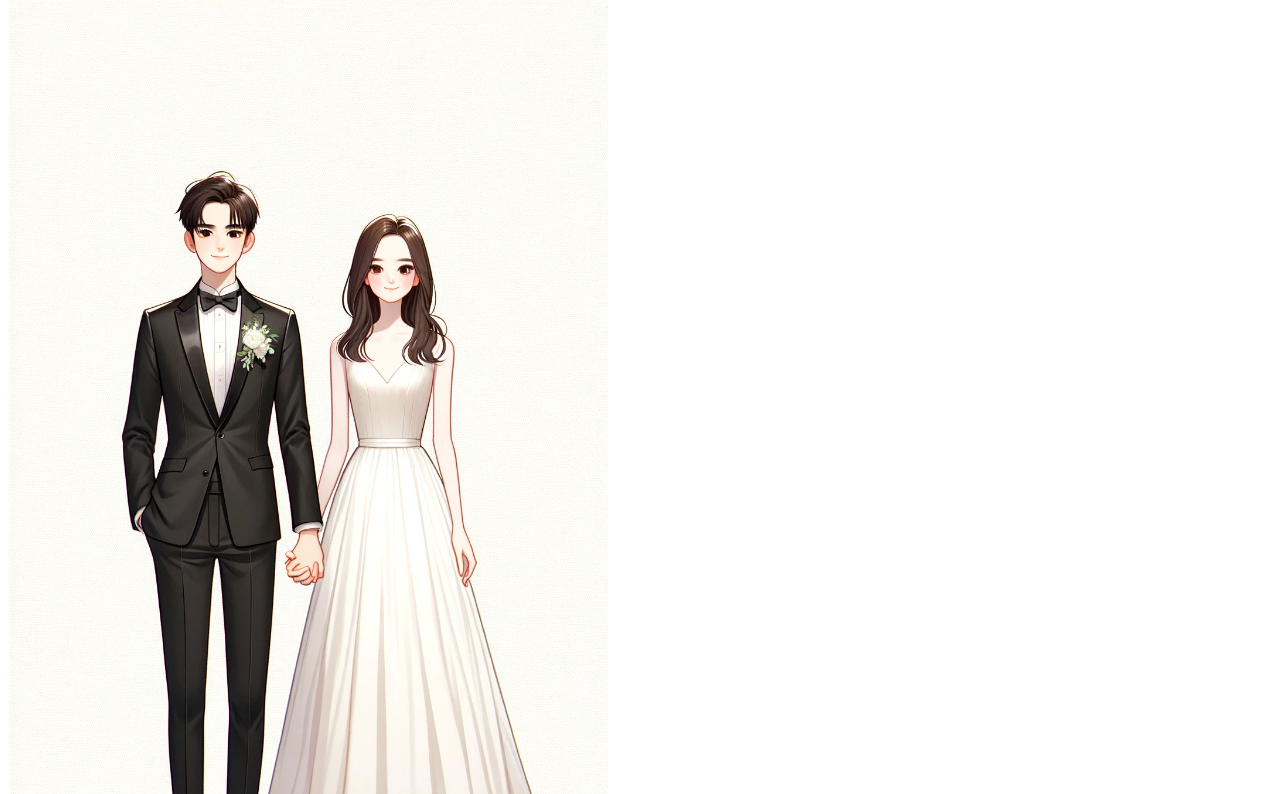
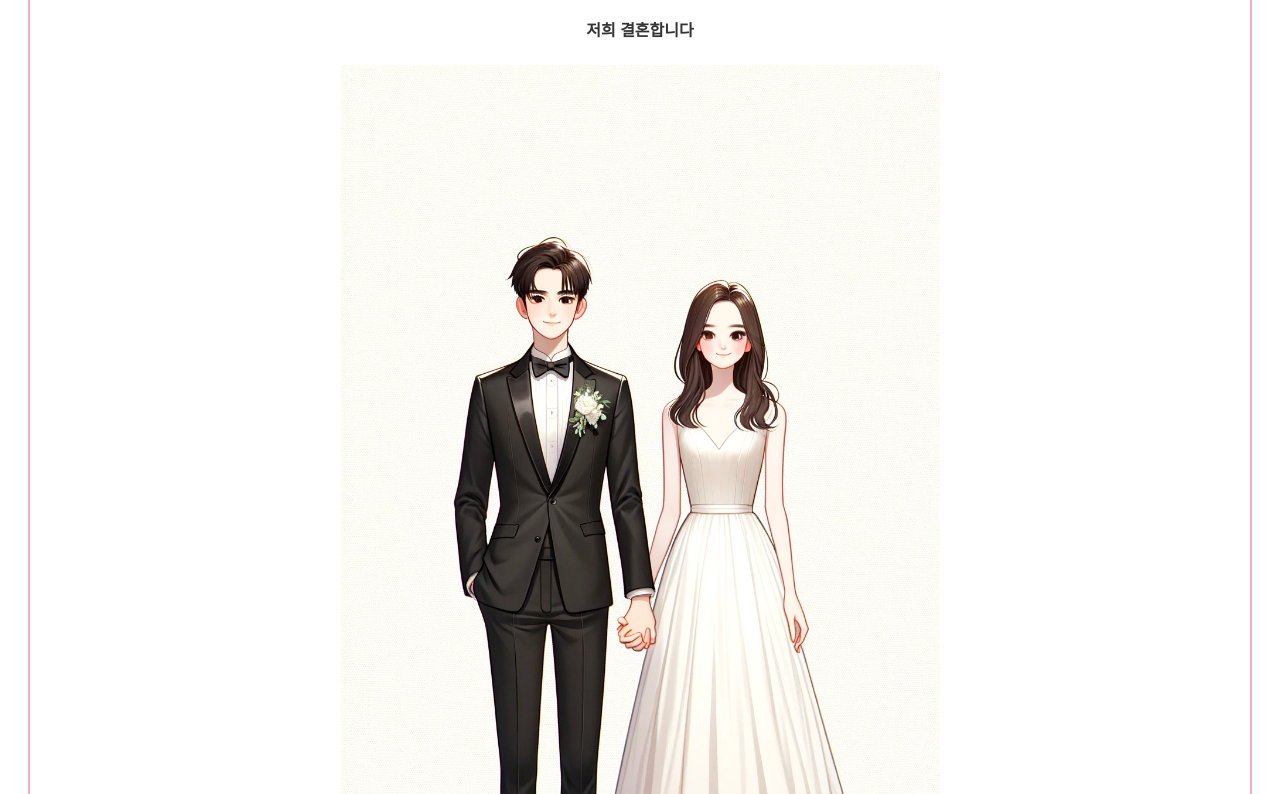
Before and after one commit to yuna2121/wedding, a plain HTML site: page index.html in a window 1280 px wide. Shown: the part 126-920 px from the top of the page. Drawn offline with Linux system fonts and the light colour scheme.

Commit message:
Update index.html

```diff
--- a/index.html
+++ b/index.html
@@ -3,8 +3,8 @@
 <head>
     <meta charset="UTF-8">
     <meta name="viewport" content="width=device-width, initial-scale=1.0">
-    <title>John & Jane's Wedding</title>
-    <link rel="stylesheet" href="청첩장.css">
+    <title>정종섭💗이인영 결혼합니다.</title>
+    <link rel="stylesheet" href="styles.css">
     <!-- Open Graph / Facebook -->
     <meta property="og:type" content="website">
     <meta property="og:title" content="John & Jane's Wedding Invitation">
```
